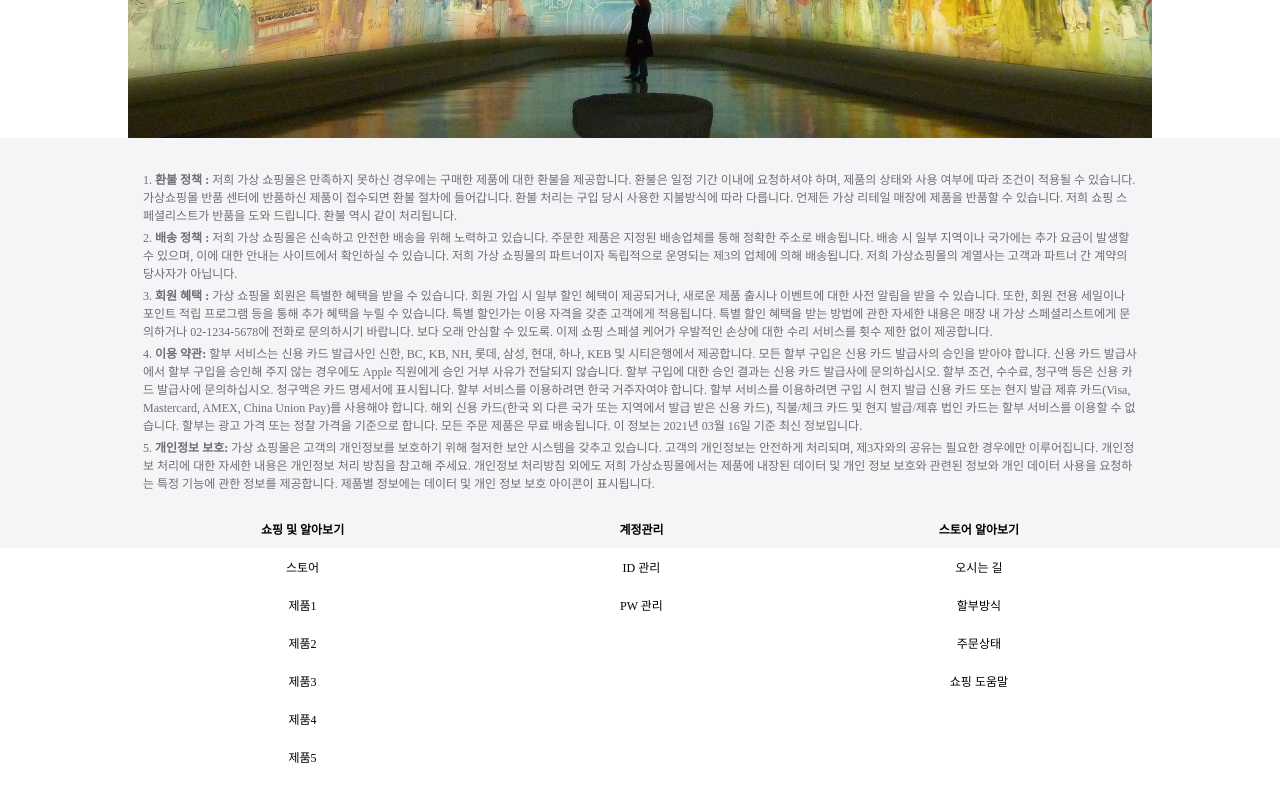
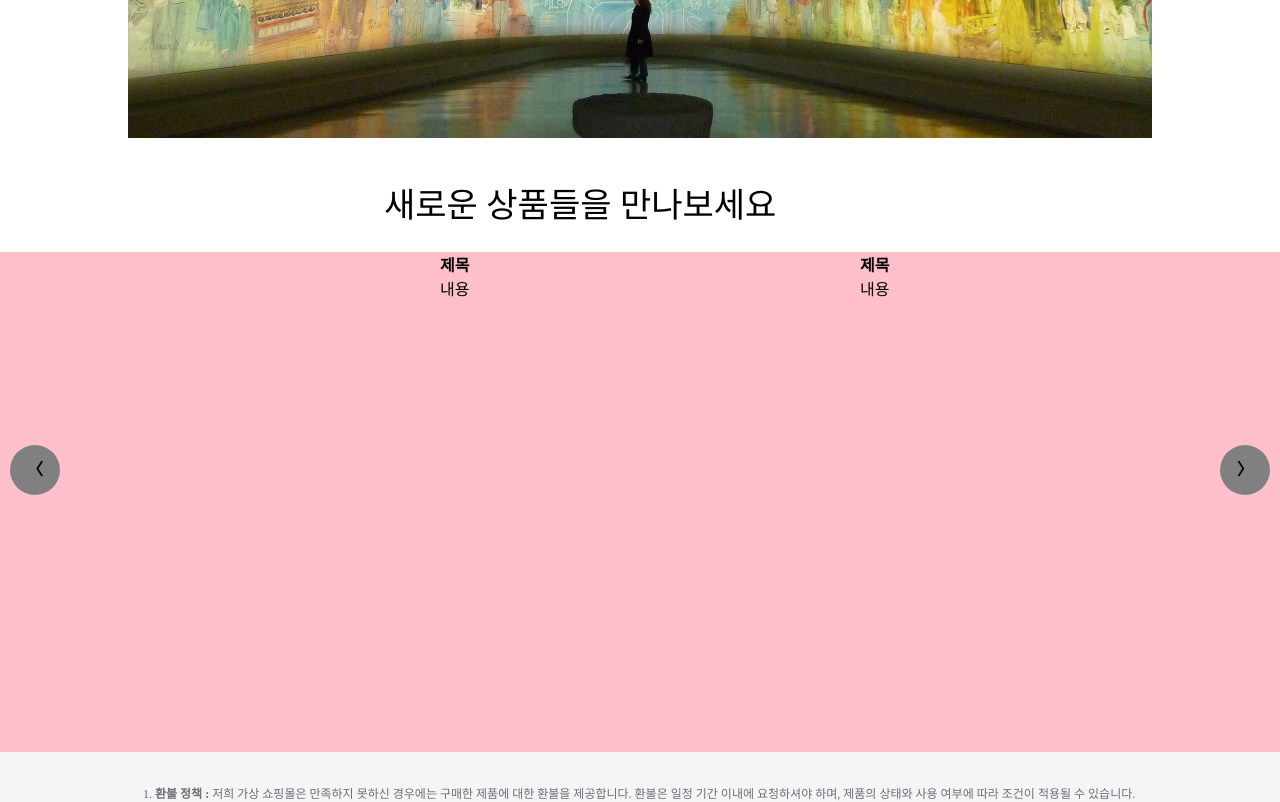
Before and after one commit to shop-devTEAM/main, a Next.js app in the folder shop/: page / in a window 1280 px wide. Shown: the part 360-1162 px from the top of the page. Before the commit the page ends 1131 px from the top, so only its background shows below. Built offline with nearby package versions, Linux system fonts and the light colour scheme.

Commit message:
UI 추가: card css 작업

```diff
--- a/shop/package.json
+++ b/shop/package.json
@@ -9,7 +9,6 @@
     "lint": "next lint"
   },
   "dependencies": {
-    "@types/react": "^18.2.14",
     "@types/react-dom": "^18.2.6",
     "autoprefixer": "^10.4.14",
     "next": "^13.4.8",
@@ -19,9 +18,9 @@
     "styled-components": "^6.0.2",
     "tailwindcss": "^3.3.2"
   },
-
   "devDependencies": {
     "@types/node": "^20.4.0",
+    "@types/react": "^18.2.15",
     "eslint": "^8.44.0",
     "eslint-config-airbnb": "^19.0.4",
     "eslint-config-prettier": "^8.8.0",
--- /dev/null
+++ b/shop/src/app/components/Card.tsx
@@ -0,0 +1,90 @@
+"use client"
+import styled from "styled-components";
+
+interface CardProps {
+  data?:{
+    id:number;
+    title:string;
+    contents:string;
+  }[]
+}
+
+function Card(props:CardProps) {
+  const {data} = props;
+  return (
+    <StyledCard>
+      <p className="card_title">새로운 상품들을 만나보세요</p>
+      <div className="card_container">
+          {data.map((item) => (
+              <div  className="card" key={item.id}>
+                <h4>{item.title}</h4>
+                <p>{item.contents}</p>
+              </div>
+            ))
+          }
+        </div>
+        <div className="controller">
+          <span className="prev">&lang;</span>
+          <span className="next">&rang;</span>
+        </div>
+    </StyledCard>
+  );
+}
+
+const StyledCard = styled.div`
+  position:relative;
+  overflow:hidden;
+  .card_title{
+    font-size:34px;
+    margin:40px 0 25px;
+    padding-left:30%
+  }
+  .card_container{
+    background-color:pink;
+    display:flex;
+    width:288%;
+  }
+  .card{
+    width: 400px; height:500px;
+    min-width:400px;
+    margin-left:20px
+  }
+  .controller span {
+    display: block;
+    width:50px;
+    height:50px;
+    position: absolute; top:50%;
+    background-color:gray;
+    text-align:center;
+    line-height:50px;
+    font-weight: bold;
+    cursor: pointer;
+    border-radius:50%;
+  }
+  .controller .prev {
+    left: 10px;
+  }
+  .controller .next {
+    right: 10px;
+  }
+
+  @media only screen and (max-width: 733px) {
+    .card_container{
+      background-color:pink;
+      width:1000%;
+    }
+    .card {
+      width:90%;
+      margin:0 10px;
+    }
+    .card_title{
+      text-align:center;
+      font-size:30px;
+      margin:40px 0 25px;
+      padding-left:0;
+    }
+}
+
+`
+
+export default Card;
--- a/shop/src/app/components/Footer.tsx
+++ b/shop/src/app/components/Footer.tsx
@@ -110,6 +110,7 @@ const StyleFooter = styled.footer`
       margin: 0 15px;
       display:flex;
       flex-direction:column;
+
       a{
         padding:5px;
         margin:5px 0;
@@ -123,6 +124,7 @@ const StyleFooter = styled.footer`
     .footer_ul {
       visibility: hidden;
       height:0
+      /* background-color:#f5f5f7; */
     }
   }
   @media only screen and (min-width: 1700px) {
--- a/shop/src/app/components/Nav.tsx
+++ b/shop/src/app/components/Nav.tsx
@@ -347,6 +347,7 @@ function Nav() {
 }
 
 const StyledNav = styled.nav`
+  background-color:blue;
     height:44px;
     font-size:12px;
     line-height:44px;
--- a/shop/src/app/components/data.tsx
+++ b/shop/src/app/components/data.tsx
@@ -38,6 +38,22 @@ const noticeData: {
   {id:3, text:"apple의 UI정책과 무신사 쇼핑몰을 레퍼런스로 작업하였습니다."},
   {id:4, text:"고객친화적인 UIUX를 제공하는 쇼핑몰로 거듭나겠습니다."},
   {id:5, text:"방문해주셔서 감사합니다."},
-
 ]
-export {slideData, noticeData};
+const cardData: {
+  id: number;
+  title: string;
+  contents: string;
+}[] = [
+  {id:0, title:"", contents:""},
+  {id:1, title:"제목", contents:"내용"},
+  {id:2, title:"제목", contents:"내용"},
+  {id:3, title:"제목", contents:"내용"},
+  {id:4, title:"제목", contents:"내용"},
+  {id:5, title:"제목", contents:"내용"},
+  {id:6, title:"제목", contents:"내용"},
+  {id:7, title:"제목", contents:"내용"},
+  {id:8, title:"제목", contents:"내용"},
+  {id:9, title:"제목", contents:"내용"},
+  {id:10, title:"제목", contents:"내용"},
+]
+export {slideData, noticeData, cardData};
--- a/shop/src/app/page.tsx
+++ b/shop/src/app/page.tsx
@@ -2,7 +2,8 @@
 퓨어 리액트의 app 컴포넌트 역할을 합니다
 */
 
-import { slideData, noticeData } from "./components/data";
+import Card from "./components/Card";
+import { slideData, noticeData , cardData} from "./components/data";
 import Slide from "./components/Slide";
 
 export default function Home() {
@@ -10,6 +11,7 @@ export default function Home() {
     <main>
     <Slide height={54} data={noticeData} ctrlBtn={30} />
     <Slide height={400} data={slideData} ctrlBtn={80} />
+    <Card data={cardData}/>
     </main>
   )
 }
```
Also changed, not shown: 1 other file (tests, documents, lock files or other folders).
